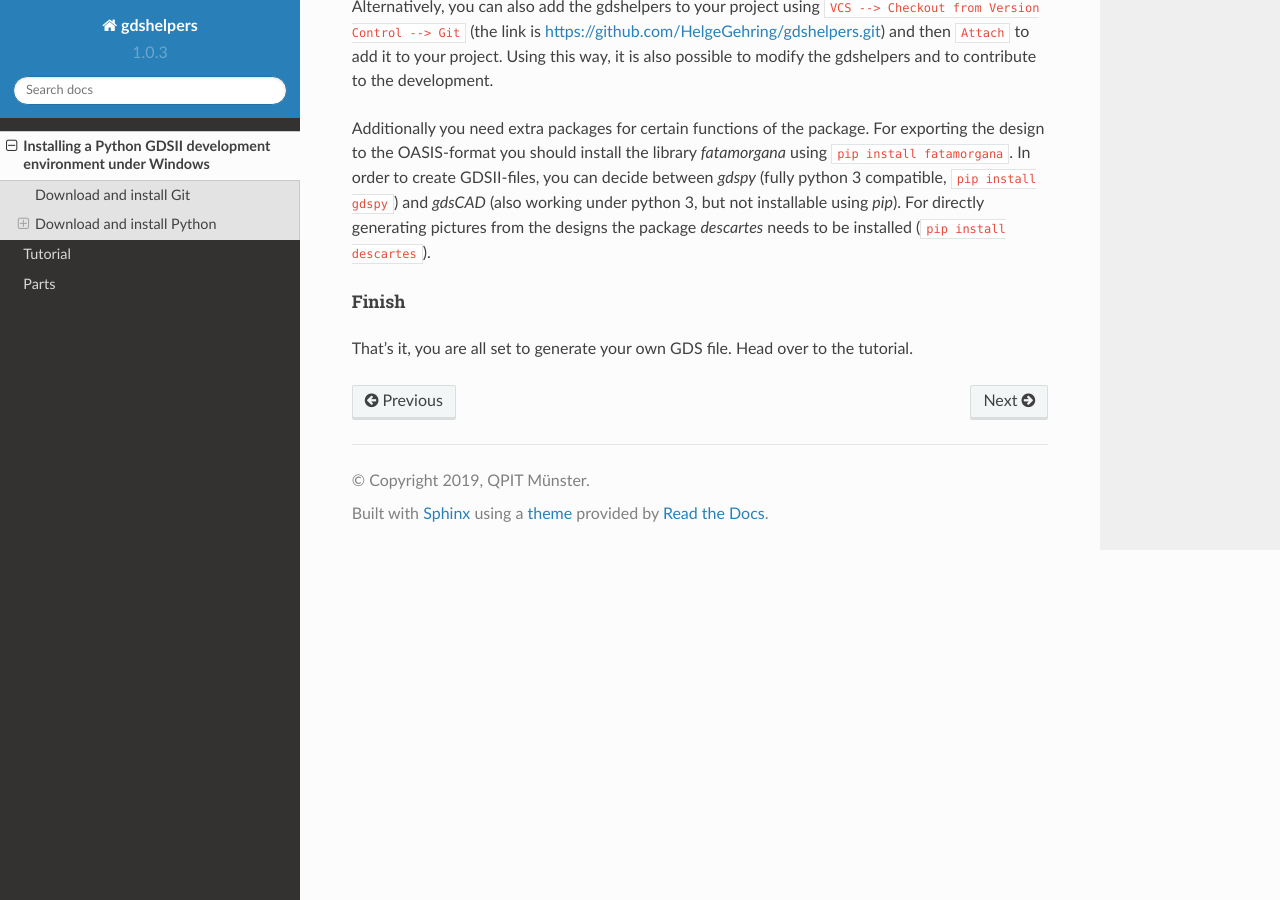
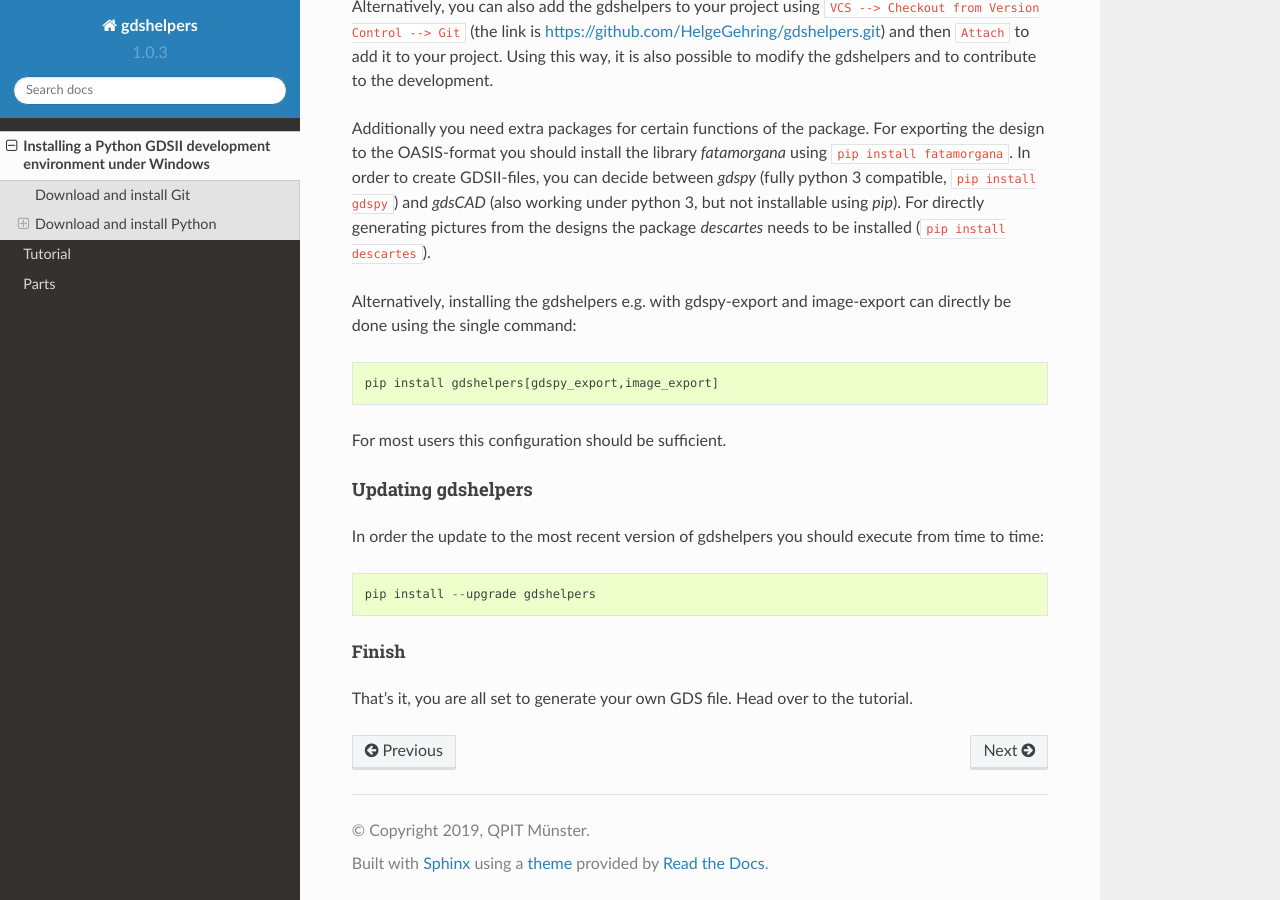
Before and after one commit to HelgeGehring/gdshelpers, a Sphinx documentation site: the page built from docs/install_guide/guide.rst, in a window 1280 px wide and 900 px high, scrolled down 1510 px. Built offline with Sphinx 7.4.7 and the Read the Docs theme 2.0.0, drawn with Linux system fonts in a browser that asks for light colours; formulas are drawn with MathJax 3; pages that are not in the unit, such as notebooks, are missing from menus.

Commit message:
updated docs

```diff
--- a/docs/install_guide/guide.rst
+++ b/docs/install_guide/guide.rst
@@ -68,6 +68,18 @@ For exporting the design to the OASIS-format you should install the library `fat
 In order to create GDSII-files, you can decide between `gdspy` (fully python 3 compatible, ``pip install gdspy``) and `gdsCAD` (also working under python 3, but not installable using `pip`).
 For directly generating pictures from the designs the package `descartes` needs to be installed (``pip install descartes``).
 
+Alternatively, installing the gdshelpers e.g. with gdspy-export and image-export can directly be done using the single command::
+
+    pip install gdshelpers[gdspy_export,image_export]
+
+For most users this configuration should be sufficient.
+
+Updating gdshelpers
+^^^^^^^^^^^^^^^^^^^
+
+In order the update to the most recent version of gdshelpers you should execute from time to time::
+
+    pip install --upgrade gdshelpers
 
 Finish
 """"""
```
